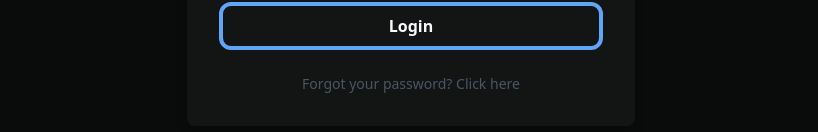
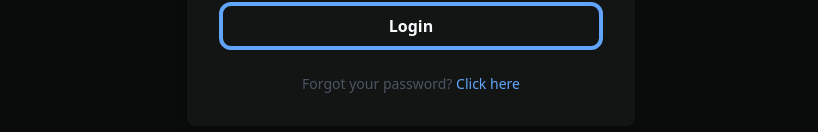
Before and after one commit to Josedzzz/joki-events-front, a React (Vite) app: page /login in a window 1280 px wide. Shown: the part 524-656 px from the top of the page, without its empty margins (229-1047 px from the left). Built offline with nearby package versions, Linux system fonts and the light colour scheme.

Commit message:
render the restorePasswordCard component if the client clicks on forgot password

```diff
--- a/src/components/LoginCard.tsx
+++ b/src/components/LoginCard.tsx
@@ -2,6 +2,7 @@ import { useState } from "react";
 import { useNavigate } from "react-router-dom";
 import { login } from "../services/loginService";
 import Cookies from "js-cookie";
+import RestorePasswordCard from "./RestorePasswordCard";
 
 export default function LoginCard() {
   const navigate = useNavigate();
@@ -10,6 +11,7 @@ export default function LoginCard() {
   const [isAdmin, setIsAdmin] = useState(false);
   const [error, setError] = useState("");
   const [success, setSuccess] = useState("");
+  const [showRecoverPassword, setShowRecoverPassword] = useState(false);
 
   /**
    * Helper function to validate the email format
@@ -98,7 +100,9 @@ export default function LoginCard() {
     }
   };
 
-  return (
+  return showRecoverPassword ? (
+    <RestorePasswordCard />
+  ) : (
     <main className="flex items-center justify-center min-h-[calc(100vh-4rem)] p-2 show-animation">
       <div className="w-full max-w-md bg-custom-dark p-8 shadow-lg rounded-lg">
         <h2 className="text-2xl font-bold text-blue-400 text-center mb-6">
@@ -175,7 +179,13 @@ export default function LoginCard() {
         )}
 
         <p className="text-gray-600 text-sm text-center mt-6">
-          Forgot your password? Click here
+          Forgot your password?{" "}
+          <span
+            className="text-blue-400 cursor-pointer"
+            onClick={() => setShowRecoverPassword(true)}
+          >
+            Click here
+          </span>
         </p>
       </div>
     </main>
```
